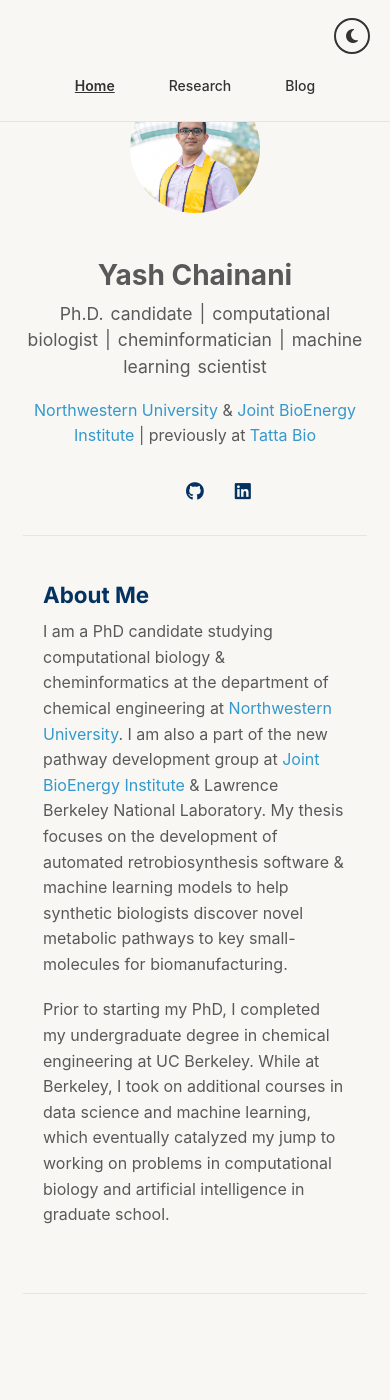
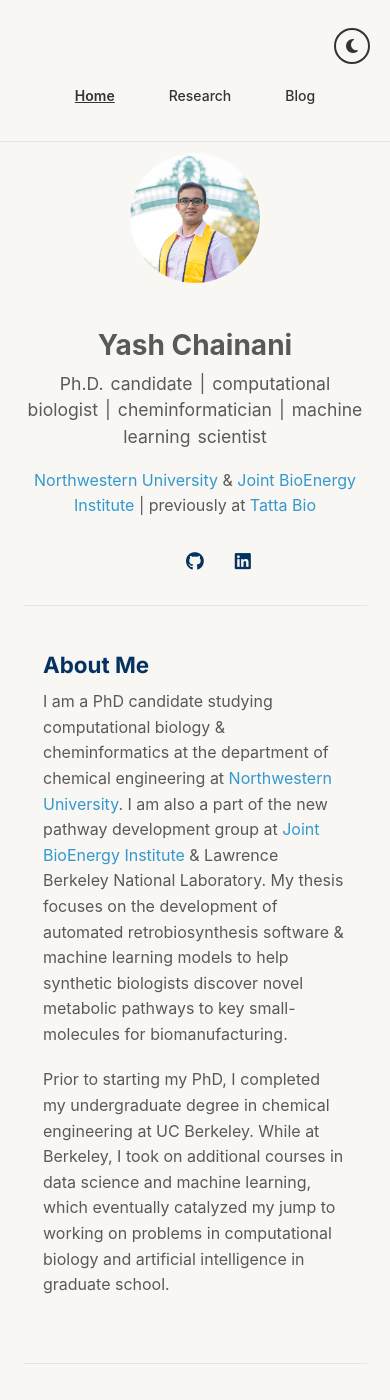
Before and after one commit to yashchainani21/yashchainani21.github.io, a Jekyll site: the page built from index.md, in a window 390 px wide and 1400 px high. Built offline with Jekyll 4.4.1, drawn with Linux system fonts in a browser that asks for light colours; a style sheet for code colours, icons or effects is not loaded; our own code applies the rules of GitHub Pages for plain Markdown files.

Commit message:
Fix navigation bar obstruction on mobile and small screens
- Increase top margin for wrapper on screens ≤960px (40px → 60px)
- Add 100px top margin for mobile column layout (≤768px)
- Add 110px top margin for very small screens (≤480px)
- Increase navigation padding for better touch targets
- Prevent navigation from cutting into headshot photo

🤖 Generated with [Claude Code](https://claude.ai/code)

Co-Authored-By: Claude <noreply@anthropic.com>

```diff
--- a/assets/css/style.scss
+++ b/assets/css/style.scss
@@ -72,7 +72,7 @@ header {
 /* Responsive spacing for different screen sizes */
 @media screen and (max-width: 960px) {
   .wrapper {
-    margin-top: 40px !important;
+    margin-top: 60px !important;
   }
 
   /* Reset header margin on smaller screens */
@@ -86,7 +86,7 @@ header {
   .nav-container {
     flex-direction: column;
     gap: 15px;
-    padding: 10px 20px;
+    padding: 15px 20px;
   }
 
   .nav-links {
@@ -98,6 +98,22 @@ header {
   .dark-mode-toggle {
     margin-left: 0;
     order: 1;
+  }
+
+  /* Increase top margin for mobile to account for taller navigation */
+  .wrapper {
+    margin-top: 100px !important;
+  }
+}
+
+/* Additional mobile breakpoint for very small screens */
+@media screen and (max-width: 480px) {
+  .wrapper {
+    margin-top: 110px !important;
+  }
+
+  .nav-container {
+    padding: 20px;
   }
 }
 
```
